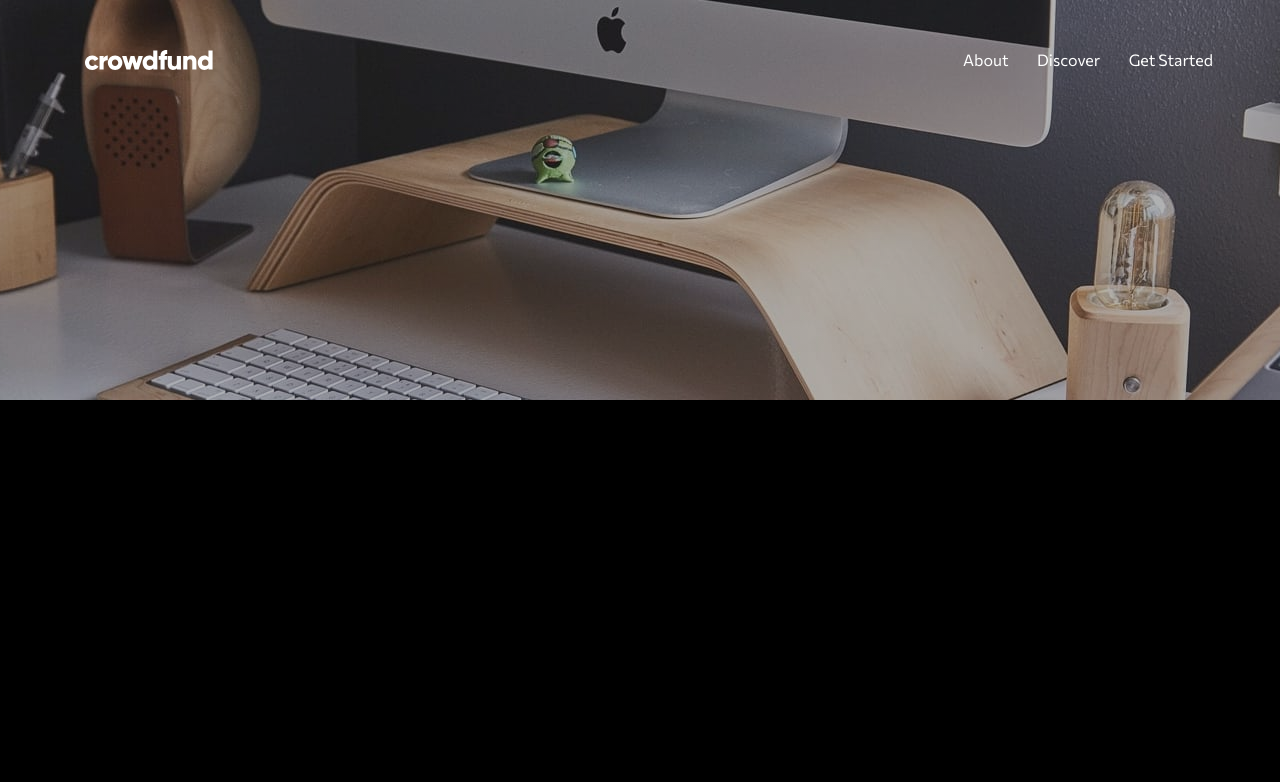
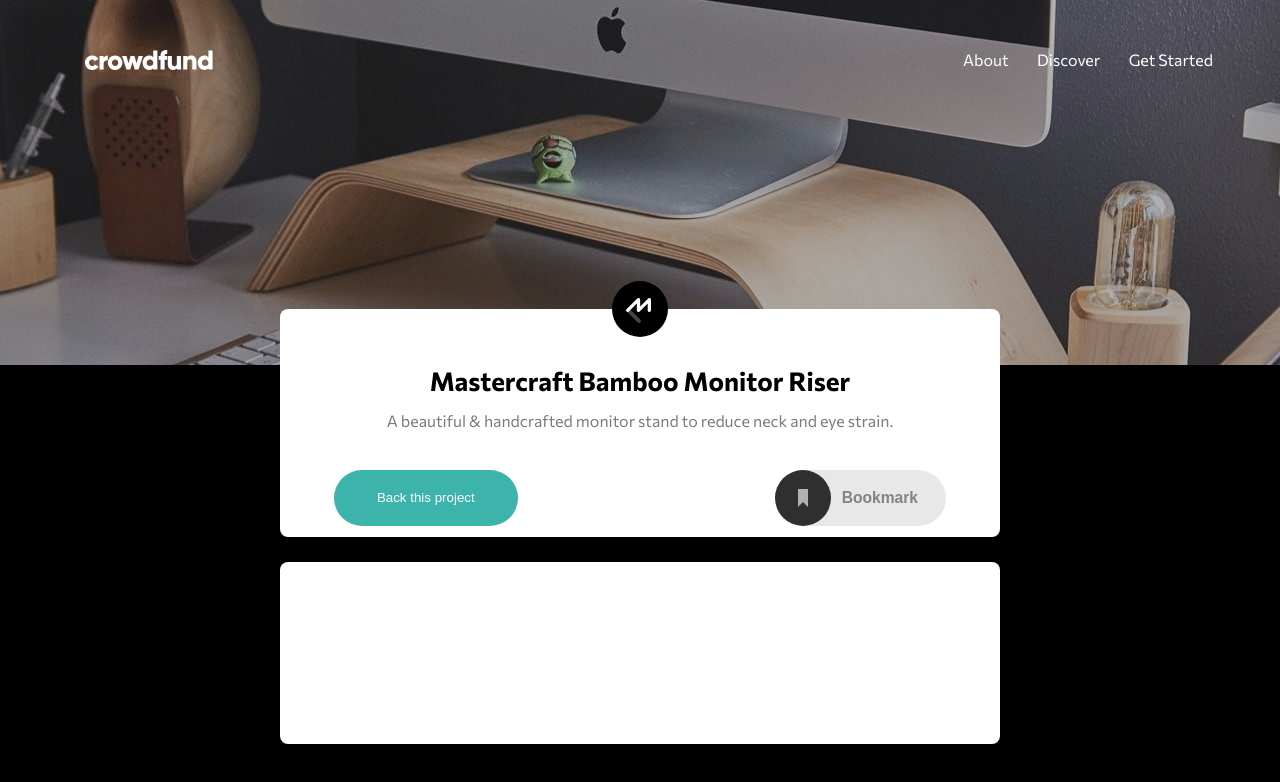
Before and after one commit to DitwanP/Crowdfunding_product_page, a React (Create React App) app: page / in a window 1280 px wide. Shown: the top 782 px of the page. Built offline with nearby package versions, Linux system fonts and the light colour scheme.

Commit message:
Added product header and div for the backing info.

```diff
--- a/src/App.js
+++ b/src/App.js
@@ -1,11 +1,15 @@
 import './styles/App.scss';
 import Hero from './components/Hero';
+import Product from './components/Product';
+import BackingInfo from './components/BackingInfo';
 
 function App() {
   return (
     <div className="App">
       <div className="index">
         <Hero />
+        <Product />
+        <BackingInfo />
       </div>
     </div>
   );
--- /dev/null
+++ b/src/components/BackingInfo.js
@@ -0,0 +1,12 @@
+import React from 'react';
+import '../styles/BackingInfo.scss';
+
+const BackingInfo = () => {
+    return (
+        <div className="backing-info">
+
+        </div>
+    )
+}
+
+export default BackingInfo
--- /dev/null
+++ b/src/components/Product.js
@@ -0,0 +1,34 @@
+import React from 'react';
+import '../styles/Product.scss';
+
+const Product = () => {
+    return (
+        <div className="product">
+            <svg className="logo-svg" width="56" height="56" xmlns="http://www.w3.org/2000/svg">
+                <g fill="none" fillRule="evenodd">
+                    <circle fill="#000" cx="28" cy="28" r="28"/>
+                    <g fillRule="nonzero">
+                        <path d="M15.565 28.565a1.93 1.93 0 012.606-.113l.122.113 10.142 10.142a1.93 1.93 0 01-2.606 2.84l-.122-.112-10.142-10.142a1.93 1.93 0 010-2.728z" fill="#444"/>
+                        <path d="M36.19 17.48c1.006-.996 2.706-.34 2.805 1.026l.005.126v10.736c0 .9-.737 1.629-1.646 1.629a1.64 1.64 0 01-1.642-1.507l-.005-.122v-6.805l-8.043 7.957c-1.006.996-2.707.34-2.806-1.026l-.004-.126v-6.805L16.81 30.52a1.66 1.66 0 01-2.224.095l-.105-.095a1.616 1.616 0 01-.096-2.2l.096-.103L25.336 17.48c1.006-.996 2.707-.34 2.806 1.026l.004.126v6.804l8.043-7.956z" fill="#FFF"/>
+                    </g>
+                </g>
+            </svg>
+            <h1 className="product-name">Mastercraft Bamboo Monitor Riser</h1>
+            <h2 className="product-tagline">A beautiful & handcrafted monitor stand to reduce neck and eye strain.</h2>
+            <div className="product-buttons">
+                <button className="back-project-button">Back this project</button>
+                <button className="bookmark-button">
+                    <svg className="bookmark-svg" width="56" height="56" xmlns="http://www.w3.org/2000/svg">
+                        <g fill="none" fillRule="evenodd">
+                            <circle fill="#2F2F2F" cx="28" cy="28" r="28"/>
+                            <path fill="#B1B1B1" d="M23 19v18l5-5.058L33 37V19z"/>
+                        </g>
+                    </svg>
+                    <h3 className="bookmark-text">Bookmark</h3>
+                </button>
+            </div>
+        </div>
+    )
+}
+
+export default Product
--- a/src/styles/App.scss
+++ b/src/styles/App.scss
@@ -22,4 +22,7 @@ html{
 .index{
     height: 100%;
     max-width: $desktopWidth;
+    display: flex;
+    flex-direction: column;
+    align-items: center;
 }
--- /dev/null
+++ b/src/styles/BackingInfo.scss
@@ -0,0 +1,14 @@
+@import "./variables";
+
+.backing-info{
+    background-color: white;
+    width: 50%;
+    height: 200px;
+    border-radius: 8px;
+    position: relative;
+    bottom: 7%;
+    display: flex;
+    flex-direction: column;
+    align-items: center;
+    margin-top: 25px;
+}
--- /dev/null
+++ b/src/styles/Product.scss
@@ -0,0 +1,118 @@
+@import "./variables";
+
+.product {
+    background-color: white;
+    width: 50%;
+    height: 250px;
+    border-radius: 8px;
+    position: relative;
+    bottom: 7%;
+    display: flex;
+    flex-direction: column;
+    align-items: center;
+
+    .logo-svg {
+        position: relative;
+        bottom: 28px;
+    }
+
+    .product-name {
+        font-family: $font;
+        font-size: 26px;
+        margin-bottom: 15px;
+    }
+
+    .product-tagline {
+        font-family: $font;
+        font-size: $fontSize;
+        font-weight: 400;
+        color: $darkGray;
+        margin-bottom: 40px;
+    }
+
+    .product-buttons {
+        width: 85%;
+        display: flex;
+        height: 56px;
+        justify-content: space-between;
+        font-family: $font;
+
+        .back-project-button {
+            height: 100%;
+            width: 30%;
+            outline: none;
+            border: none;
+            border-radius: 40px;
+            background-color: $primaryColor;
+            color: white;
+            font-weight: 500;
+        }
+
+        .back-project-button:hover {
+            background-color: $primaryColorDark;
+            scale: 1.03;
+        }
+
+        .bookmark-button {
+            display: flex;
+            flex-direction: row;
+            align-items: center;
+            height: 100%;
+            width: 28%;
+            outline: none;
+            border: none;
+            border-radius: 40px;
+            background-color: rgb(233, 232, 232);
+            color: rgb(131, 131, 131);
+            font-weight: 600;
+
+            .bookmark-svg {
+                margin-right: 11px;
+            }
+        }
+
+        .bookmark-button:hover {
+            scale: 1.03;
+        }
+    }
+}
+
+@media (max-width: $mobileWidth){
+    .product{
+        width: 85%;
+
+        .product-name{
+            width: 70%;
+            font-size: 18px;
+            text-align: center;
+        }
+
+        .product-tagline{
+            width: 90%;
+            font-size: 14px;
+            text-align: center;
+            margin-bottom: 20px;
+        }
+
+        .product-buttons{
+
+            .back-project-button{
+                width: 75%;
+                font-weight: 600;
+            }
+
+            .bookmark-button{
+                width: 56px;
+                height: 56px;
+
+                .bookmark-svg{
+                    margin-right: 0;
+                }
+
+                .bookmark-text{
+                    display: none;
+                }
+            }
+        }
+    }
+}
```
